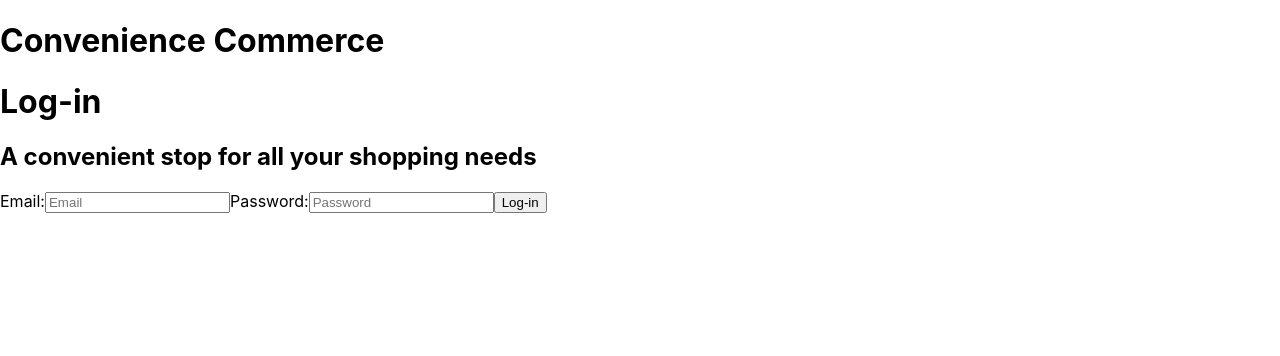
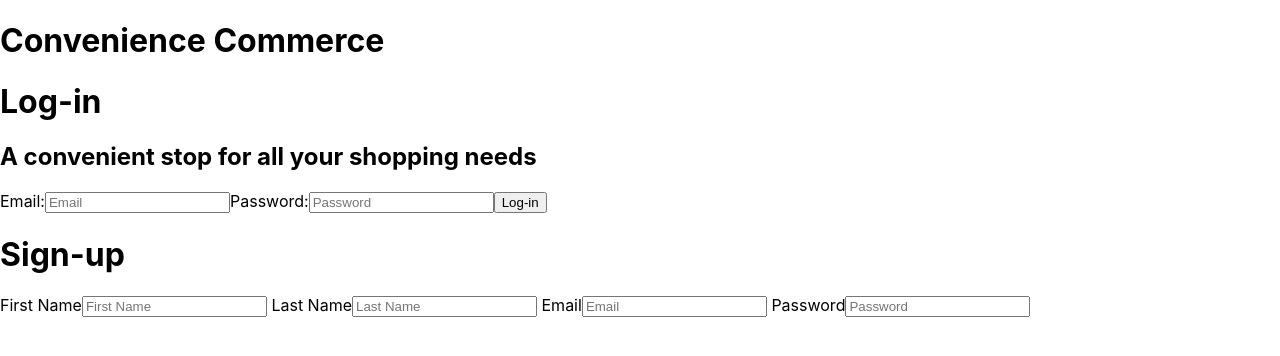
Before and after one commit to TannerLeroyCodes/Convenience-Commerce, a React (Create React App) app in the folder client/: page / in a window 1280 px wide. Shown: the top 356 px of the page. Built offline with nearby package versions, Linux system fonts and the light colour scheme.

Commit message:
front end updates

```diff
--- a/client/src/Auth.js
+++ b/client/src/Auth.js
@@ -1,8 +1,67 @@
-import React from 'react'
+import React, {useState} from 'react'
+import {useSelector} from 'react-redux';
+import {useDispatch} from "react-redux";
+import {login} from './features/user'
+import {authenticate} from './features/authenticated'
+
+
 
 function Auth() {
+
+    const [firstName, setFirstName] = useState("")
+    const [lastName, setLastName] = useState("")
+    const [email, setEmail] = useState("")
+    const [password, setPassword] = useState("")
+
+    const [errors, setErrors] = useState([])
+
+    const dispatch = useDispatch();
+
+    const user = useSelector((state) => state.user.value)
+    // const isAuthenticated = useSelector((state) => state.authenticated.value)
+
+    function onSubmit(e){
+        e.preventDefault();
+        const user = {
+            firstName: firstName,
+            lastName: lastName,
+            email: email,
+            password: password
+        }
+     fetch('/users', {
+        method: 'POST',
+        headers: {'Content-Type': 'application/json'},
+        body:JSON.stringify(user),
+     })
+     .then(res => {
+        if (res.ok) {
+            res.json()
+            .then(user=>{
+                dispatch(login(user))
+                dispatch(authenticate(true))
+            })
+     } else {
+        res.json()
+        .then(json => setErrors(json.errors))
+     }
+    })
+    }
+
   return (
-    <div>Auth</div>
+    <div>
+    <h1>Sign-up</h1>
+    <form onSubmit={onSubmit}>
+    <label> First Name</label>
+    <input type="text" placeholder="First Name" value={firstName} onChange={(e) => {setFirstName(e.target.value)}}></input>
+    <label> Last Name</label>
+    <input type="text" placeholder="Last Name" value={lastName} onChange={(e) => {setLastName(e.target.value)}}></input>
+    <label> Email</label>
+    <input type="text" placeholder="Email" value={email} onChange={(e) => {setEmail(e.target.value)}}></input>
+    <label> Password</label>
+    <input type="text" placeholder="Password" value={password} onChange={(e) => {setPassword(e.target.value)}}></input>
+    </form>
+    { Object.keys(errors) ? Object.keys(errors).map((key, index) => <div>{key+': ' + Object.values(errors)[index]}</div>) : null }
+    </div>
   )
 }
 
--- a/client/src/Login.js
+++ b/client/src/Login.js
@@ -1,18 +1,63 @@
-import React from 'react'
+import React, {useState} from 'react';
+import {useDispatch} from "react-redux";
+import {login} from './features/user'
+import {authenticate} from './features/authenticated'
+import Auth from './Auth'
+
 
 function Login() {
+
+const dispatch = useDispatch();
+
+const [email, setEmail] = useState("")
+const [password, setPassword] = useState("")
+const [error, setError] = useState([])
+
+
+function handleLogin(e){
+    e.preventDefault();
+
+    const user = {
+        email: email,
+        password
+    }
+
+fetch("/login",  {
+    method: "POST",
+    headers: {'Content-Type': 'application/json'},
+    body: JSON.stringify(user)
+})
+.then(res=> {
+    if (res.ok){
+        res.json()
+        .then(user =>{
+            dispatch(login(user))
+            dispatch(authenticate(true))
+        })
+    } else {
+        res.json()
+        .then(json => setError(json.eror))
+    }
+})
+
+
+    // dispatch(login(fetch_obj))
+}
+
   return (
     <div>
         <h1>Log-in</h1>
         <h2>A convenient stop for all your shopping needs</h2>
-        <form>
+        <form onSubmit={handleLogin}>
          <label>Email:</label>
-         <input type="text" placeholder='Email'></input>
+         <input type="text" placeholder='Email' value={email} onChange={(e) => setEmail(e.target.value)}></input>
          <label>Password:</label>
-         <input type="text" placeholder='Password'></input>
-         <button>Log-in</button>
+         <input type="text" placeholder='Password' value={[password]} onChange={(e) => setPassword(e.target.value)}></input>
+         <button type={"submit"}>Log-in</button>
         </form>
 
+{error?<div>{error}</div>:null}
+<Auth />
 
     </div>
   )
--- /dev/null
+++ b/client/src/features/authenticated.js
@@ -0,0 +1,15 @@
+import {createSlice} from '@reduxjs/toolkit';
+
+export const authenticatedSlice = createSlice({
+    name: 'authenticated',
+    initialState: {value: {isAuthenticated: false}},
+    reducers: {
+        authenticate: (state, action) => {
+            state.value = action.payload
+        },
+    },
+});
+
+export const {authenticate} =  authenticatedSlice.actions;
+
+export default authenticatedSlice.reducer;
--- a/client/src/features/user.js
+++ b/client/src/features/user.js
@@ -8,8 +8,13 @@ export const userSlice = createSlice({
             state.value = action.payload
         },
 
+        logout: (state, action) =>{
+         state.value = {
+            first_name: "", last_name: "", email: "", password:""
+        }}
     },
 });
 
+export const {login} = userSlice.actions;
 
 export default userSlice.reducer;
```
Also changed, not shown: client/src/App.js (+6 -3 lines).
